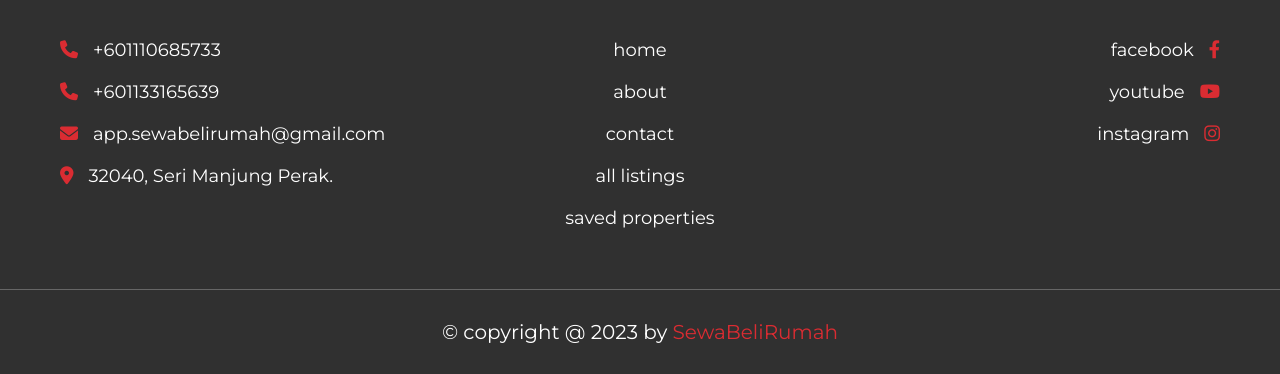
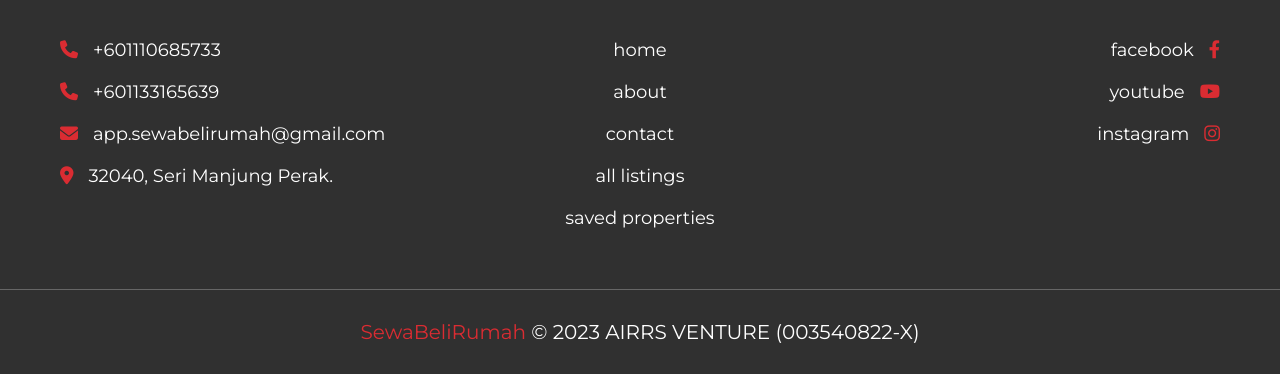
Before and after one commit to SahirRadzi/sewabelirumah, a PHP site: page /index.php in a window 1280 px wide. Shown: the part 1927-2301 px from the top of the page. Run offline with PHP 8.4, Linux system fonts and the light colour scheme; data that the repository does not hold is empty.

Commit message:
updated ssm footer

```diff
--- a/components/footer.php
+++ b/components/footer.php
@@ -28,7 +28,7 @@
 
    </section>
 
-   <div class="credit">&copy; copyright @ <?= date('Y'); ?> by <span>SewaBeliRumah</span></div>
+   <div class="credit"><span>SewaBeliRumah</span> &copy; <?= date('Y'); ?> AIRRS VENTURE (003540822-X)</div>
 
 </footer>
 
```
